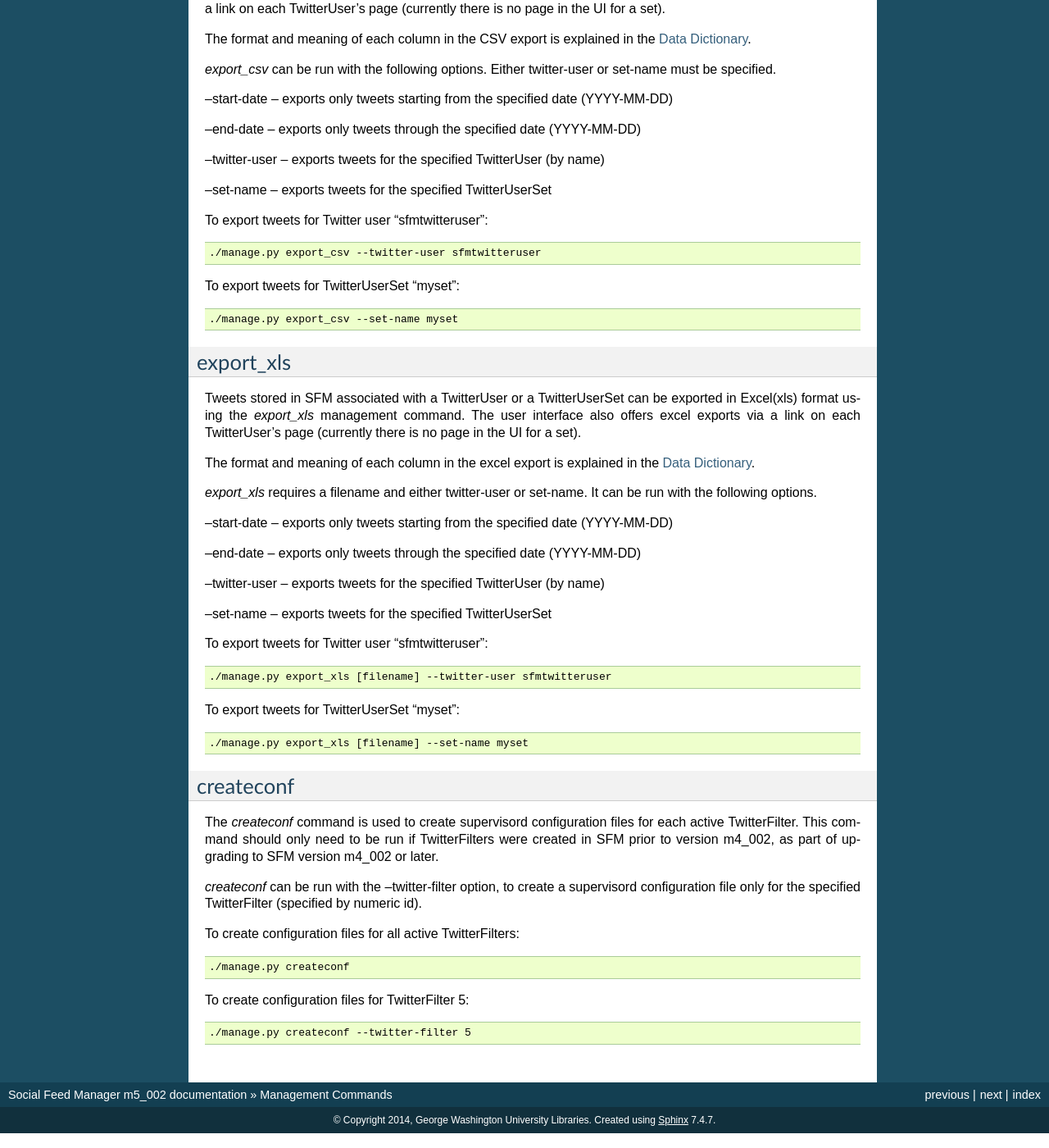
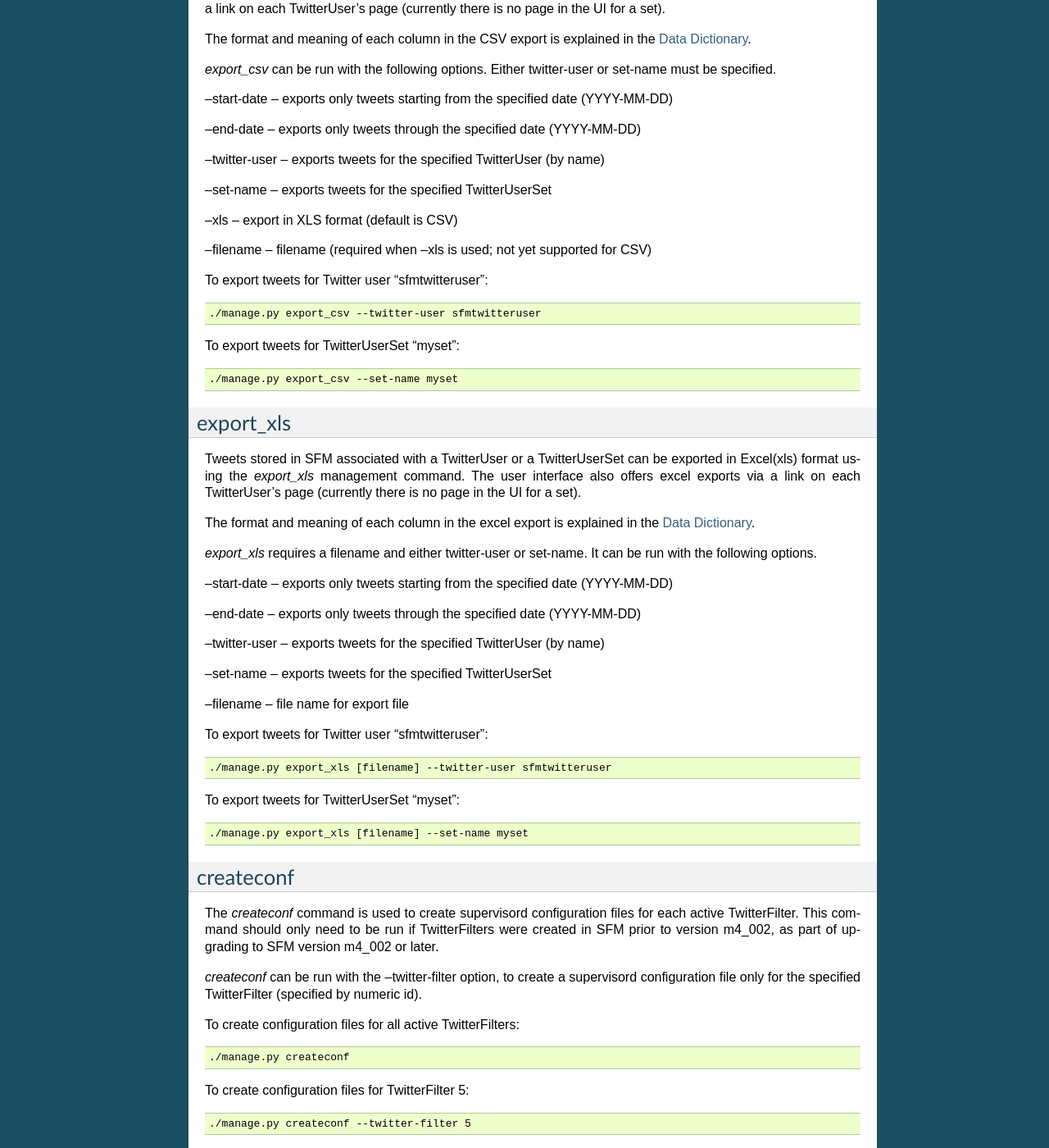
Before and after one commit to gwu-libraries/social-feed-manager, a Sphinx documentation site: the page built from docs/mgmt_commands.rst, in a window 1280 px wide and 1400 px high, scrolled down 4313 px. Shown: the whole window at 82% size. Built offline with Sphinx 7.4.7, drawn with Linux system fonts in a browser that asks for light colours.

Commit message:
Updated export_csv and export_xls to reflect new options added as part of #271

```diff
--- a/docs/mgmt_commands.rst
+++ b/docs/mgmt_commands.rst
@@ -335,6 +335,10 @@ the :doc:`Data Dictionary </data_dictionary>`.
 
 --set-name -- exports tweets for the specified TwitterUserSet
 
+--xls -- export in XLS format (default is CSV)
+
+--filename -- filename (required when --xls is used; not yet supported for CSV)
+
 To export tweets for Twitter user "sfmtwitteruser":
 
 .. code-block:: none
@@ -370,6 +374,8 @@ the :doc:`Data Dictionary </data_dictionary>`.
 --twitter-user -- exports tweets for the specified TwitterUser (by name)
 
 --set-name -- exports tweets for the specified TwitterUserSet
+
+--filename -- file name for export file
 
 To export tweets for Twitter user "sfmtwitteruser":
 
```
